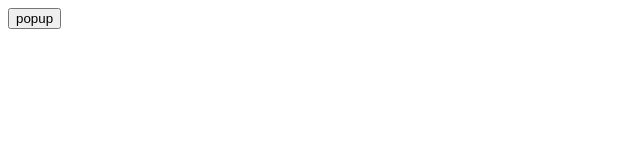
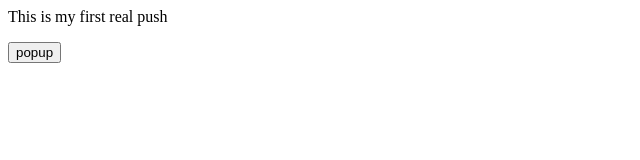
Before and after one commit to pcosentino/StartupProject, a plain HTML site: page index.html in a window 1280 px wide. Shown: the whole page, without its empty margins (0-640 px from the left). Drawn offline with Linux system fonts and the light colour scheme.

Commit message:
added a lil paragraph

```diff
--- a/index.html
+++ b/index.html
@@ -9,6 +9,7 @@ alert("Woo-Hoo it worked!")
 </script>
 </head>
 <body>
+	<p>This is my first real push</p>
 <input type="button" onclick="popup()" value="popup">
 </body>
 </html>
```
